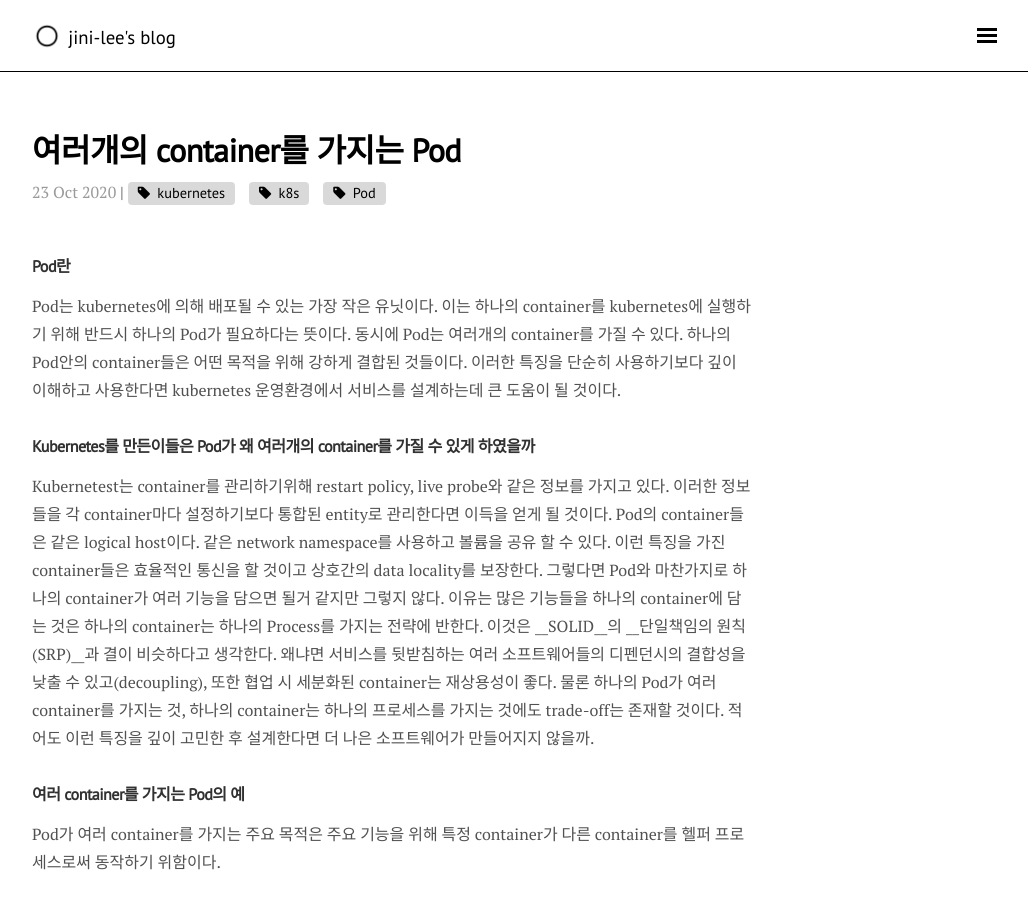
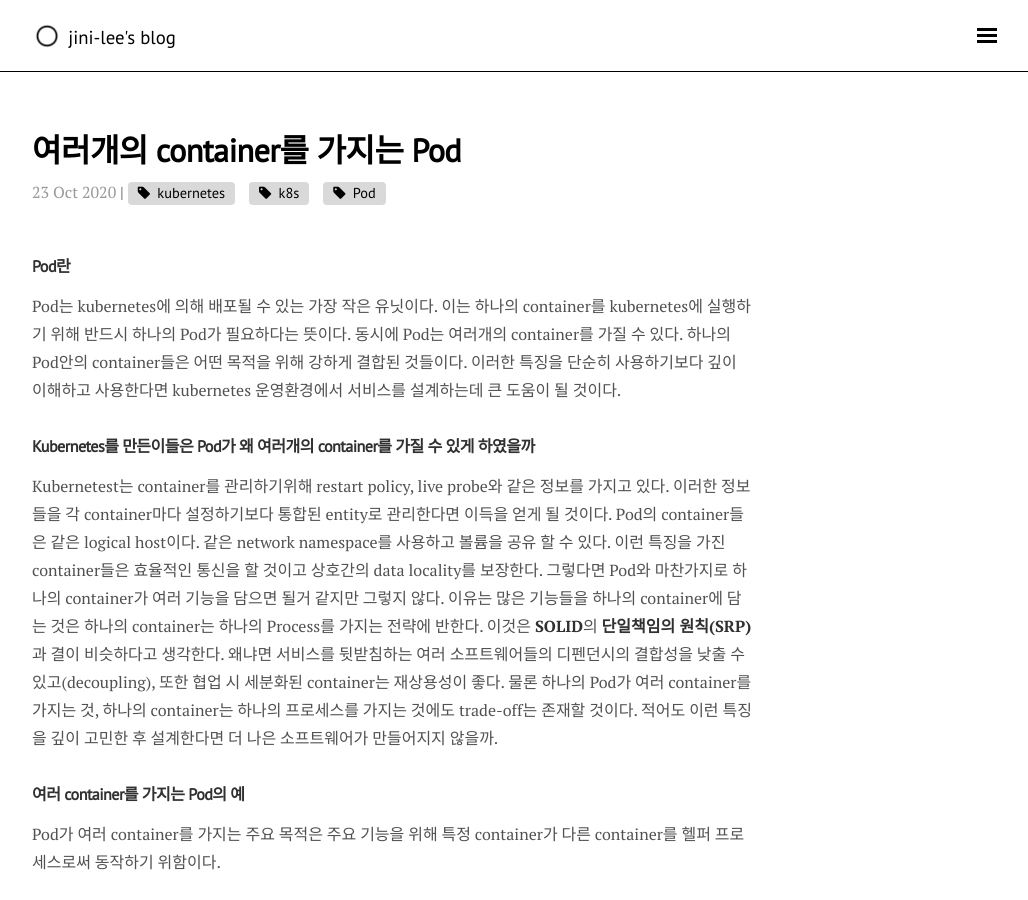
Before and after one commit to jini-lee/jini-lee.github.com, a Jekyll site: the page built from _posts/kubernetes/2020-10-23-multi-container-pod.md, in a window 1280 px wide and 900 px high. Shown: the whole window, without its empty margins (248-1276 px from the left). Built offline with Jekyll 4.4.1, drawn with Linux system fonts in a browser that asks for light colours; nearby versions of some CDN libraries; comment, search, counter and statistics services are not loaded.

```diff
--- a/_posts/kubernetes/2020-10-23-multi-container-pod.md
+++ b/_posts/kubernetes/2020-10-23-multi-container-pod.md
@@ -14,7 +14,7 @@ Pod는 kubernetes에 의해 배포될 수 있는 가장 작은 유닛이다. 이
 
 Kubernetest는 container를 관리하기위해 restart policy, live probe와 같은 정보를 가지고 있다. 이러한 정보들을 각 container마다 설정하기보다 통합된 entity로 관리한다면 이득을 얻게 될 것이다.
 Pod의 container들은 같은 logical host이다. 같은 network namespace를 사용하고 볼륨을 공유 할 수 있다. 이런 특징을 가진 container들은 효율적인 통신을 할 것이고 상호간의 data locality를 보장한다.
-그렇다면 Pod와 마찬가지로 하나의 container가 여러 기능을 담으면 될거 같지만 그렇지 않다. 이유는 많은 기능들을 하나의 container에 담는 것은 하나의 container는 하나의 Process를 가지는 전략에 반한다. 이것은 __SOLID__의 __단일책임의 원칙(SRP)__과 결이 비슷하다고 생각한다. 왜냐면 서비스를 뒷받침하는 여러 소프트웨어들의 디펜던시의 결합성을 낮출 수 있고(decoupling), 또한 협업 시 세분화된 container는 재상용성이 좋다.
+그렇다면 Pod와 마찬가지로 하나의 container가 여러 기능을 담으면 될거 같지만 그렇지 않다. 이유는 많은 기능들을 하나의 container에 담는 것은 하나의 container는 하나의 Process를 가지는 전략에 반한다. 이것은 **SOLID**의 **단일책임의 원칙(SRP)**과 결이 비슷하다고 생각한다. 왜냐면 서비스를 뒷받침하는 여러 소프트웨어들의 디펜던시의 결합성을 낮출 수 있고(decoupling), 또한 협업 시 세분화된 container는 재상용성이 좋다.
 물론 하나의 Pod가 여러 container를 가지는 것, 하나의 container는 하나의 프로세스를 가지는 것에도 trade-off는 존재할 것이다. 적어도 이런 특징을 깊이 고민한 후 설계한다면 더 나은 소프트웨어가 만들어지지 않을까.
 
 ### 여러 container를 가지는 Pod의 예
```
